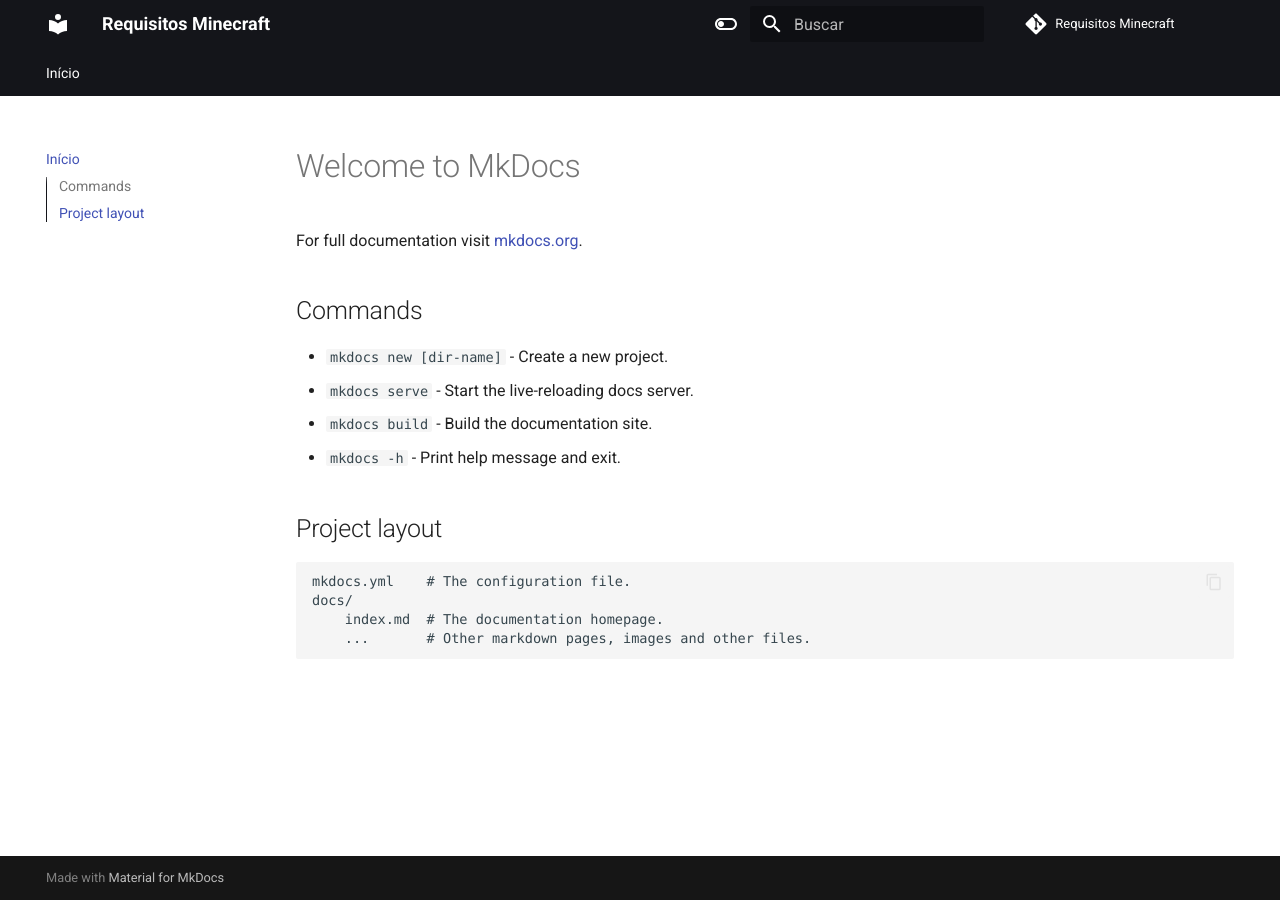
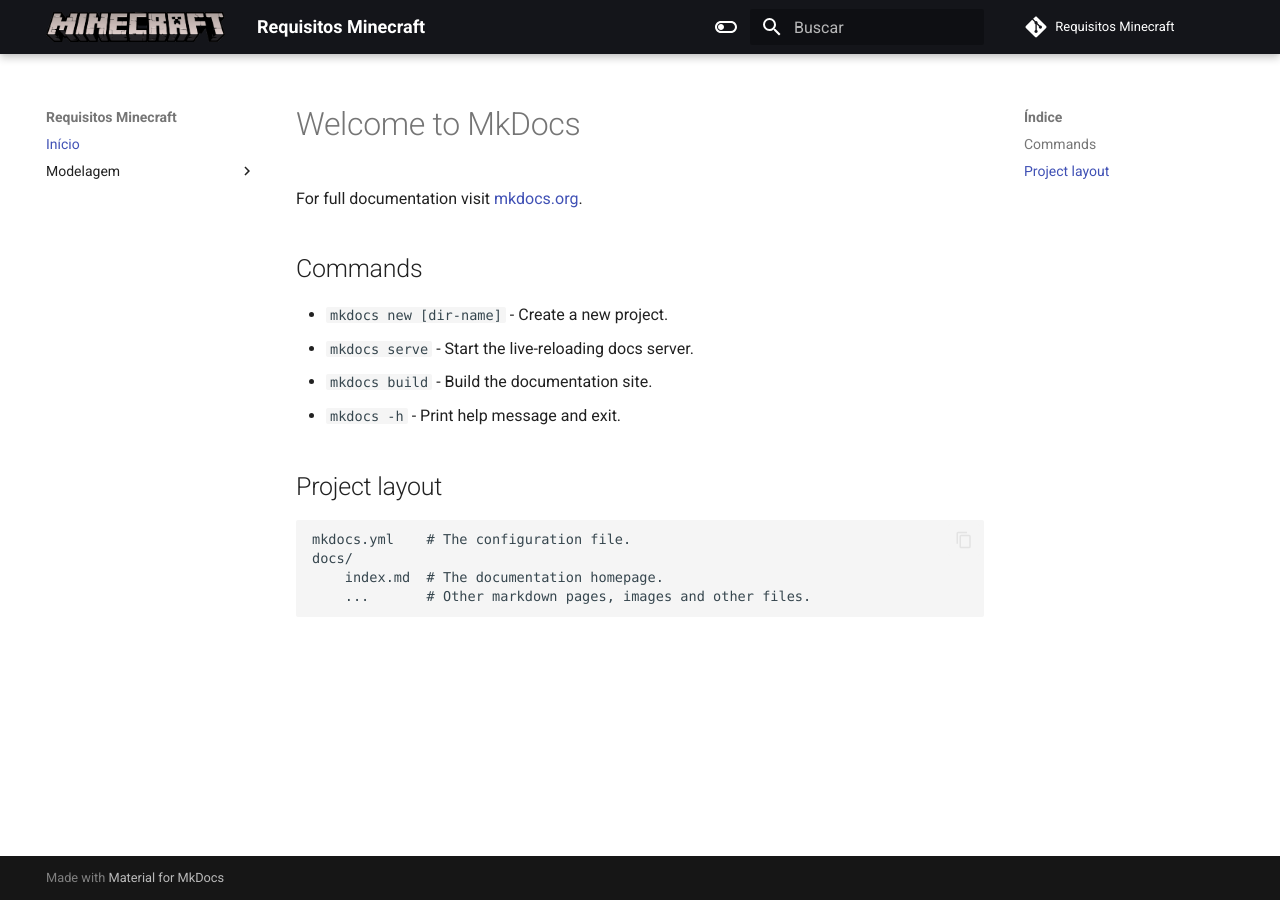
Before and after one commit to reqMinecraft2024/Requisitos-Minecraft, an MkDocs documentation site: the page built from docs/index.md, in a window 1280 px wide. Built offline with MkDocs 1.6.1 and Material for MkDocs 9.7.7, drawn with Linux system fonts in a browser that asks for light colours; some web fonts are replaced; comment, search, counter and statistics services are not loaded.

Commit message:
[add] mkdocs

```diff
--- a/docs/assets/css/style.css
+++ b/docs/assets/css/style.css
@@ -0,0 +1,3 @@
+.md-logo img{
+    height: 30px!important;
+}
--- a/mkdocs.yml
+++ b/mkdocs.yml
@@ -7,9 +7,6 @@ theme:
   name: material
 
   features:
-    - navigation.tabs
-    - navigation.sections
-    - toc.integrate
     - navigation.top
     - search.suggest
     - search.highlight
@@ -35,15 +32,16 @@ theme:
         icon: material/toggle-switch
       primary: black
 
-  #logo: assets/imgs/a.png
-  #favicon: assets/imgs/b.png
+  logo: assets/imgs/logo-minecraft.png
+  favicon: assets/imgs/icone.png
 
 extra_css:
   - assets/css/style.css
 
 nav:
   - Início: index.md
-  # Colocar os links aqui
+  - Modelagem:
+    - Léxico: modelagem/lexico.md
 
 markdown_extensions:
   - attr_list
```
Also changed, not shown: docs/modelagem/lexico.md (added, +7 -0 lines), docs/assets/imgs/icone.png (added), docs/assets/imgs/logo-minecraft.png (added).
